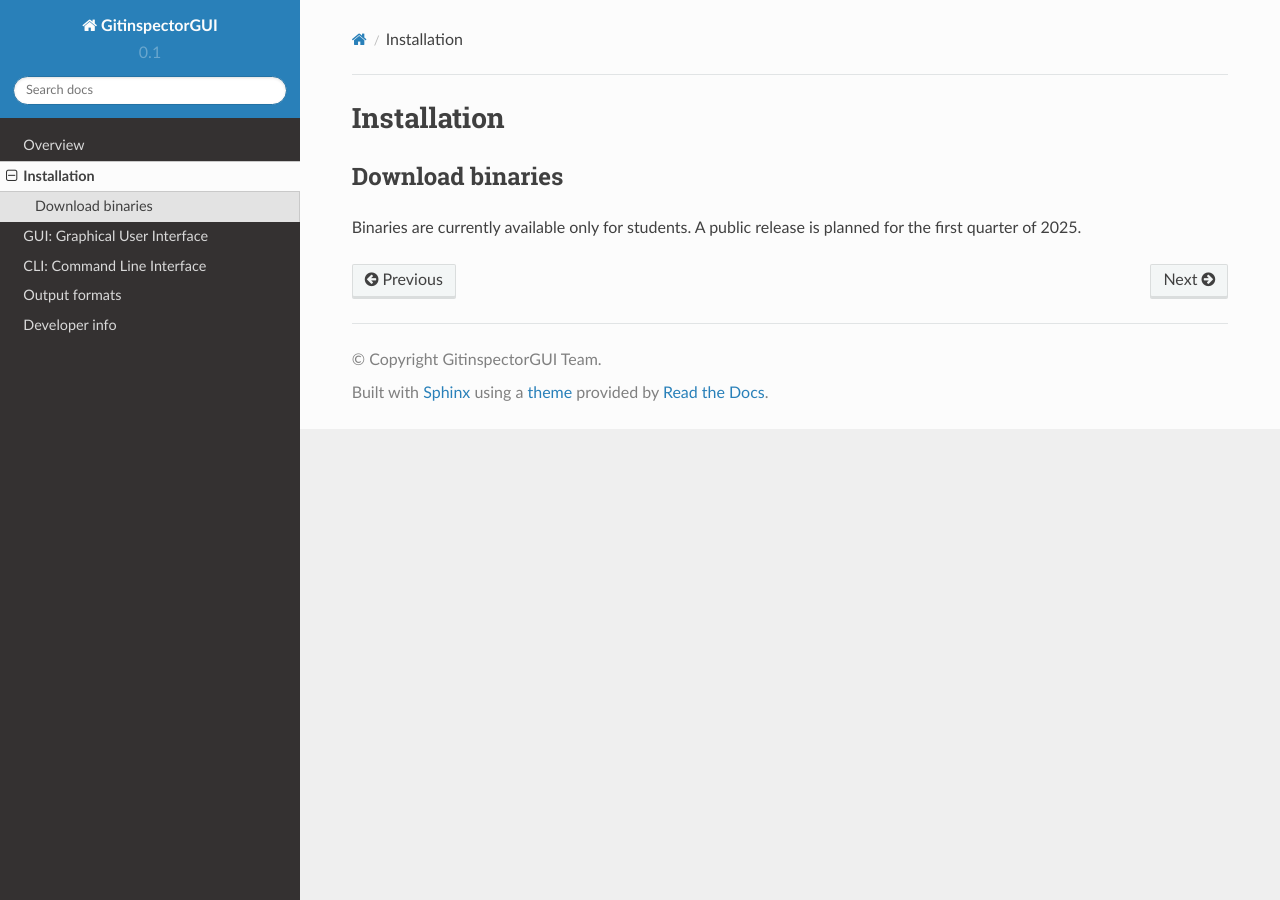
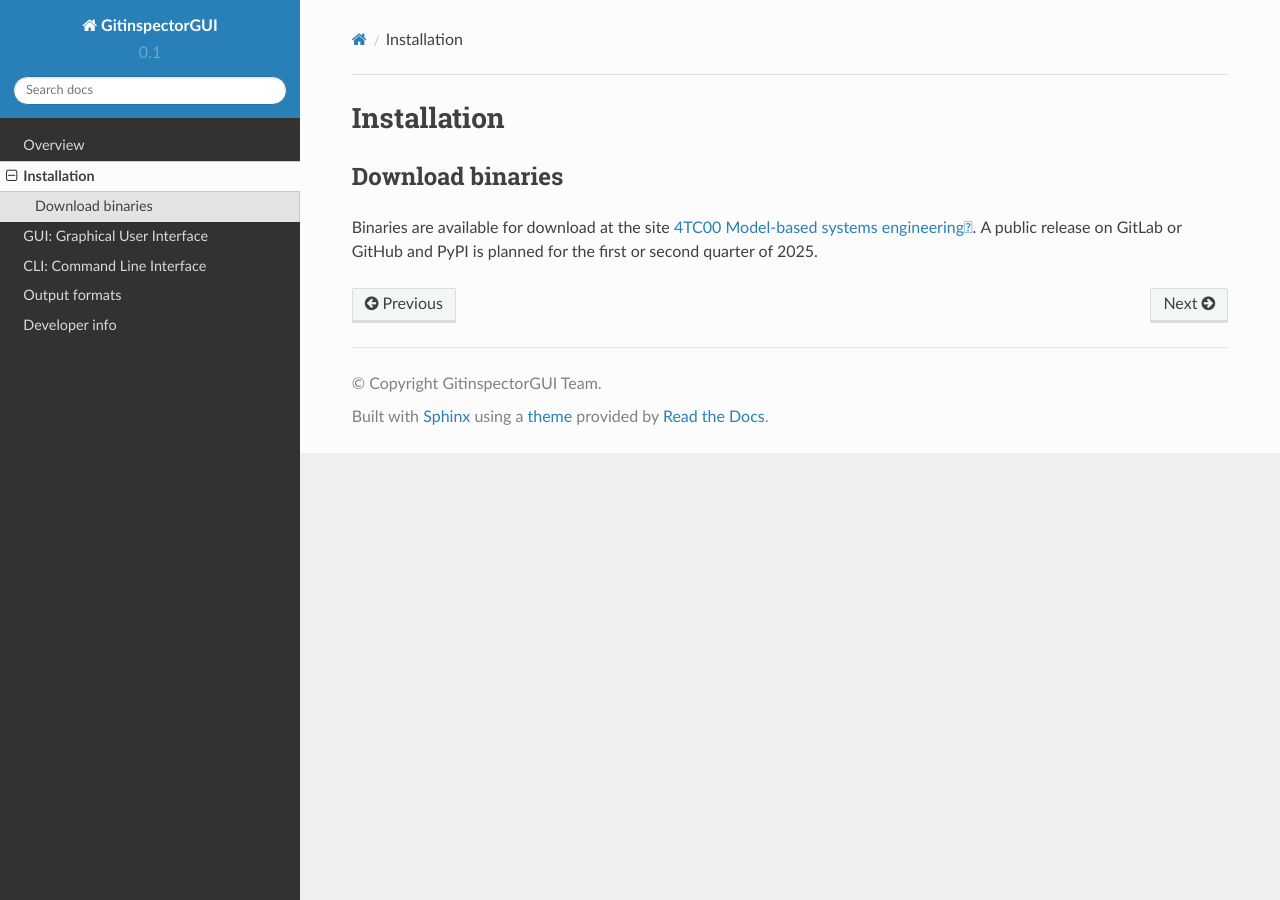
Before and after one commit to davbeek/gitinspectorgui-rtd, a Sphinx documentation site: the page built from docs/source/install.rst, in a window 1280 px wide. Built offline with Sphinx 7.4.7 and the Read the Docs theme 2.0.0, drawn with Linux system fonts in a browser that asks for light colours.

Commit message:
Add installation instructions

```diff
--- a/docs/source/install.rst
+++ b/docs/source/install.rst
@@ -4,5 +4,8 @@
 Download binaries
 -----------------
 
-Binaries are currently available only for students. A public release is planned
-for the first quarter of 2025.
+Binaries are available for download at the site `4TC00 Model-based systems
+engineering
+<https://cstweb.wtb.tue.nl/4tc00/tooling/git/index-use.html#gitinspectorgui>`_.
+A public release on GitLab or GitHub and PyPI is planned for the first or second
+quarter of 2025.
```
